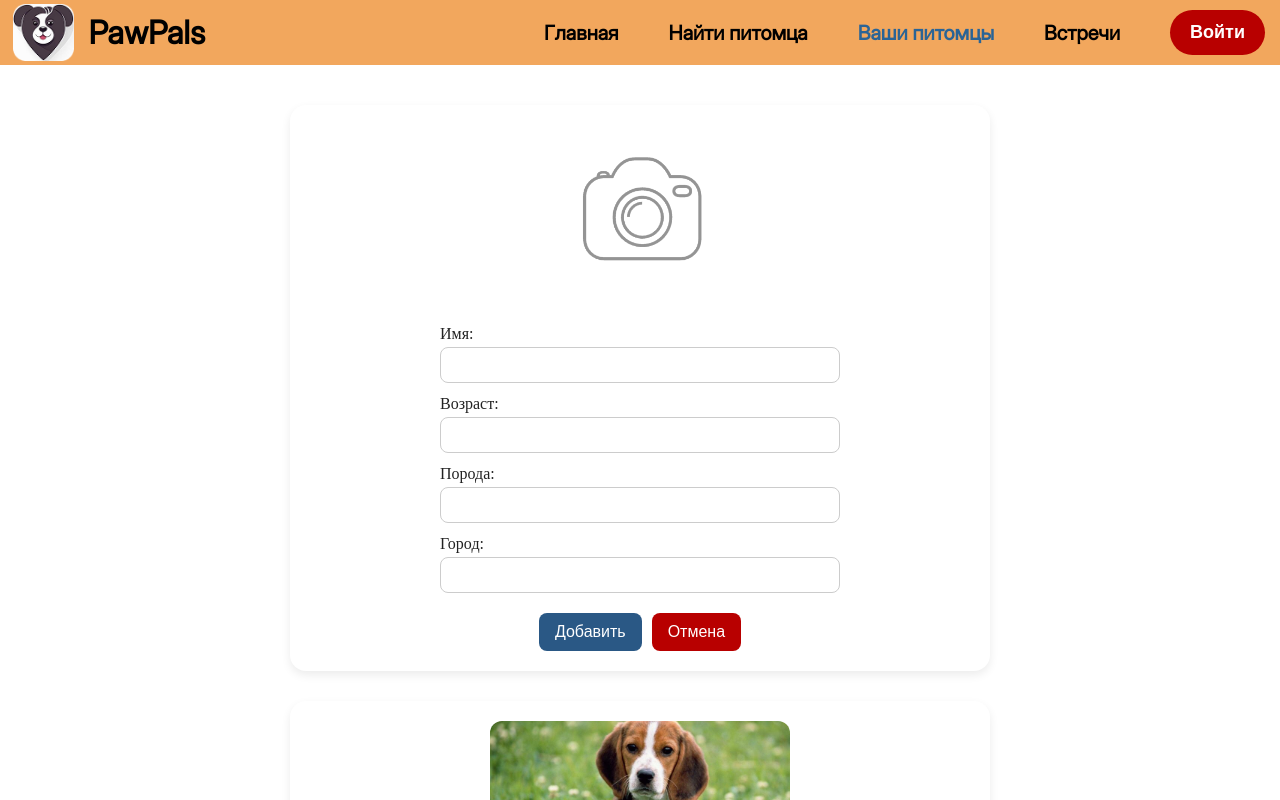
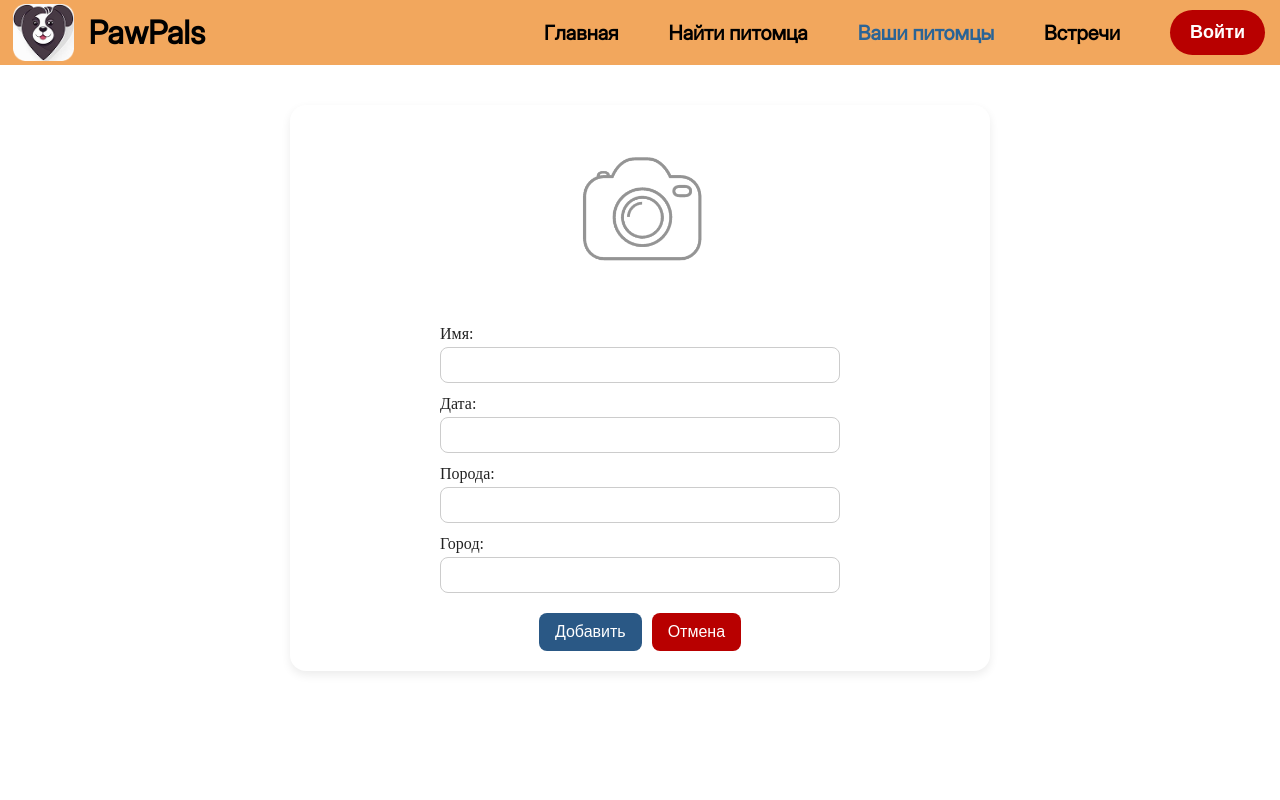
Before and after one commit to dizzy-166/PawPals, a React (Create React App) app in the folder Development/pawpal/: page /your-pets in a window 1280 px wide. Both pictures are taken after a click on the button "+ Добавить питомца". Shown: the top 800 px of the page. Built offline with nearby package versions, Linux system fonts and the light colour scheme.

Commit message:
add logic

```diff
--- a/Development/pawpal/src/components/CRUDPets.jsx
+++ b/Development/pawpal/src/components/CRUDPets.jsx
@@ -1,10 +1,11 @@
 import React, { useState } from 'react';
 import image from '../resorce/no_photo.png';
+import { ActualState } from '../Domain/States/ActualState';
 
-export const CRUDPets = ({ pets, onDelete, onUpdate, onAdd }) => {
+export const CRUDPets = ({ pets, onDelete, onUpdate, onAdd, addState, messegeError }) => {
   const [editingPets, setEditingPets] = useState({});
   const [showAddForm, setShowAddForm] = useState(false);
-  const [newPet, setNewPet] = useState({ name: '', age: '', breed: '', city: '' });
+  const [newPet, setNewPet] = useState({ name: '', date_birth: '', breed: '', city: '' });
 
   const handleFieldChange = (id, field, value) => {
     setEditingPets(prev => ({
@@ -29,14 +30,12 @@ export const CRUDPets = ({ pets, onDelete, onUpdate, onAdd }) => {
   };
 
   const handleAddPet = () => {
-    if (!newPet.name || !newPet.age || !newPet.breed || !newPet.city) {
+    if (!newPet.name || !newPet.date_birth || !newPet.breedName || !newPet.city) {
       alert('Пожалуйста, заполните все поля');
       return;
     }
 
     onAdd(newPet);
-    setNewPet({ name: '', age: '', breed: '', city: '' });
-    setShowAddForm(false);
   };
 
   return (
@@ -58,11 +57,11 @@ export const CRUDPets = ({ pets, onDelete, onUpdate, onAdd }) => {
           <div className="userpets-card userpets-card--new">
             <img src={image} alt="новый питомец" className="userpets-photo" />
             <form className="userpets-form" onSubmit={e => e.preventDefault()}>
-              {['name', 'age', 'breed', 'city'].map((field) => (
+              {['name', 'date_birth', 'breedName', 'city'].map((field) => (
                 <label key={field}>
                   {field === 'name' ? 'Имя:' :
-                   field === 'age' ? 'Возраст:' :
-                   field === 'breed' ? 'Порода:' : 'Город:'}
+                   field === 'date_birth' ? 'Дата:' :
+                   field === 'breedName' ? 'Порода:' : 'Город:'}
                   <input
                     type="text"
                     value={newPet[field]}
@@ -71,11 +70,13 @@ export const CRUDPets = ({ pets, onDelete, onUpdate, onAdd }) => {
                 </label>
               ))}
             </form>
-            <div className="userpets-actions">
-              <button className="userpets-btn userpets-btn--edit" onClick={handleAddPet}>Добавить</button>
-              <button className="userpets-btn userpets-btn--delete" onClick={() => setShowAddForm(false)}>Отмена</button>
+
+              {addState == ActualState.Init && <><div className="userpets-actions"><button className="userpets-btn userpets-btn--edit" onClick={handleAddPet}>Добавить</button>
+              <button className="userpets-btn userpets-btn--delete" onClick={() => setShowAddForm(false)}>Отмена</button></div></>}
+              {addState == ActualState.Error && <><div className="userpets-actions"><button className="userpets-btn userpets-btn--edit" onClick={handleAddPet}>Добавить</button>
+              <button className="userpets-btn userpets-btn--delete" onClick={() => setShowAddForm(false)}>Отмена</button> </div> <p>{messegeError}</p> </>}
             </div>
-          </div>
+
         )}
 
         {pets.map(pet => {
@@ -83,13 +84,13 @@ export const CRUDPets = ({ pets, onDelete, onUpdate, onAdd }) => {
 
           return (
             <div className="userpets-card" key={pet.id}>
-              <img src={editable.image || image} alt={pet.name} className="userpets-photo" />
+              <img src={pet.image || image} alt={pet.name} className="userpets-photo" />
               <form className="userpets-form" onSubmit={e => e.preventDefault()}>
-                {['name', 'age', 'breed', 'city'].map((field) => (
+                {['name', 'date_birth', 'breedName', 'city'].map((field) => (
                   <label key={field}>
                     {field === 'name' ? 'Имя:' :
-                     field === 'age' ? 'Возраст:' :
-                     field === 'breed' ? 'Порода:' : 'Город:'}
+                     field === 'date_birth' ? 'Дата:' :
+                     field === 'breedName' ? 'Порода:' : 'Город:'}
                     <input
                       type="text"
                       value={editable[field]}
--- a/Development/pawpal/src/pages/YourPets/YourPets.jsx
+++ b/Development/pawpal/src/pages/YourPets/YourPets.jsx
@@ -1,9 +1,11 @@
-import React, { useState } from 'react';
+import React, { useEffect, useState } from 'react';
 import image from '../../resorce/rttt.jpg';
 import { CRUDPets } from '../../components/CRUDPets';
+import YourPetsVM from './YourPetsVM';
+import { observer } from 'mobx-react';
 
-export const YourPets = () => {
-  const [pets, setPets] = useState([
+export const YourPets = observer(() => {
+  const [petss, setPets] = useState([
     { id: 1, name: 'Барсик', age: '3 года', breed: 'Сфинкс', city: 'Москва', image: image},
     { id: 2, name: 'Шарик', age: '5 лет', breed: 'Немецкая овчарка', city: 'Санкт-Петербург'},
   ]);
@@ -23,6 +25,12 @@ export const YourPets = () => {
     setPets(prev => [...prev, { ...newPet, id: newId }]);
   };
 
+  const {pets, loadPets, addPet, addState, messegeError} = YourPetsVM
+
+
+  useEffect(() => {
+          loadPets();
+      }, []);
 
 
   return (
@@ -31,8 +39,10 @@ export const YourPets = () => {
       pets={pets}
       onDelete={handleDelete}
       onUpdate={handleUpdate}
-      onAdd={handleAdd}
+      onAdd={addPet}
+      addState={addState}
+      messegeError = {messegeError}
     />
     </>
   );
-};
+});
--- /dev/null
+++ b/Development/pawpal/src/pages/YourPets/YourPetsVM.js
@@ -0,0 +1,121 @@
+import { ActualState } from "../../Domain/States/ActualState";
+import supabase from '../../Domain/Utils/Constant'
+import { makeObservable, observable, action, computed } from "mobx";
+
+
+class YourPetsVM{
+    actualState = ActualState.Loading
+    pets = []
+    addState = ActualState.Init
+    messegeError = ''
+
+    constructor() {
+            // Делаем поля observable и методы — actions (MobX)
+            makeObservable(this, {
+                actualState: observable,
+                pets: observable,
+                addState: observable,
+                messegeError: observable,
+                loadPets: action
+            })
+        }
+
+    loadPets = async () => {
+        try {
+            const user = await supabase.auth.getUser()
+            console.log('Юзер:', user.id);
+            const { data: petsData, error: petsError } = await supabase
+            .from('Pets')
+            .select('id, name, image, breed_id, date_birth, city, owner')
+            .eq('owner', user.data.user.id);
+
+            if (petsError) {
+                console.error('Ошибка при загрузке питомцев:', petsError.message);
+                this.actualState = 'Error';
+                this.messegeError = petsError.message
+                return;
+            }
+
+            const shuffledData = [...petsData].sort(() => Math.random() - 0.5);
+
+            const { data: breedsData, error: breedsError } = await supabase
+                .from('Breeds')
+                .select('id, name');
+
+            if (breedsError) {
+                console.error('Ошибка при загрузке пород:', breedsError.message);
+                this.actualState = 'Error';
+                this.messegeError = breedsError.message
+                return;
+            }
+
+            // Преобразуем дату рождения в возраст
+            const petsWithAge = shuffledData.map(pet => {
+                return {
+                    ...pet,
+                    breedName: breedsData.find(b => b.id === pet.breed_id)?.name || 'Unknown'
+                };
+            });
+
+            this.pets = petsWithAge;
+            this.actualState = ActualState.Success;
+
+            console.log('Питомцы с возрастом:', this.pets);
+        } catch (e) {
+            console.error('Неожиданная ошибка:', e);
+            this.actualState = 'Error';
+            this.messegeError = e
+        }
+    }
+
+    addPet = async (newPet) => {
+    try {
+        const { data: userData, error: userError } = await supabase.auth.getUser();
+
+        if (userError || !userData?.user?.id) {
+            console.error('Ошибка получения пользователя:', userError?.message);
+            this.addState = ActualState.Error;
+            this.messegeError = userError?.message
+            return;
+        }
+
+        const petToInsert = {
+            name: newPet.name,
+            date_birth: newPet.date_birth,
+            breed_id: newPet.breed_id, // breed_id должен быть числом
+            city: newPet.city,
+            image: newPet.image || '', // можно оставить пустым
+            owner: userData.user.id
+        };
+
+        const { data, error } = await supabase
+            .from('Pets')
+            .insert([petToInsert])
+            .select(); // получим вставленную строку обратно
+
+        if (error) {
+            console.error('Ошибка добавления питомца:', error.message);
+            this.addState = 'Error';
+            this.messegeError = error.message
+            return;
+        }
+
+        // Получаем название породы по breed_id
+        const breedName = (await supabase
+            .from('Breeds')
+            .select('name')
+            .eq('id', petToInsert.breed_id)
+            .single()).data?.name || 'Unknown';
+
+        // Добавляем в локальный список
+        this.pets.push({ ...data[0], breedName });
+        this.addState = ActualState.Success;
+    } catch (e) {
+        console.error('Ошибка при добавлении:', e);
+        this.addState = ActualState.Error;
+        this.messegeError = e
+    }
+}
+}
+
+export default new YourPetsVM()
```
